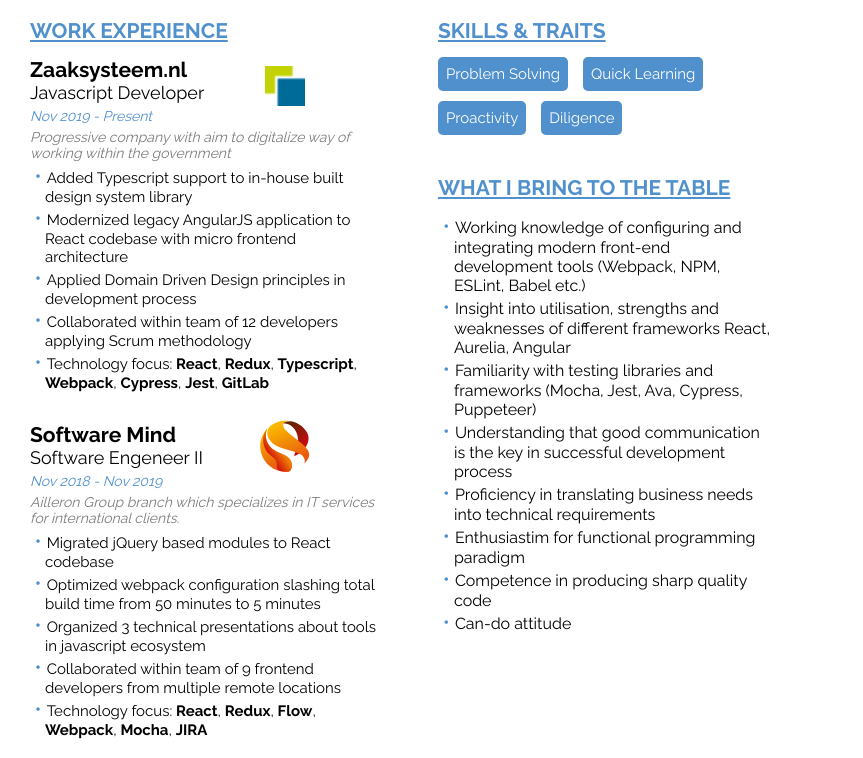
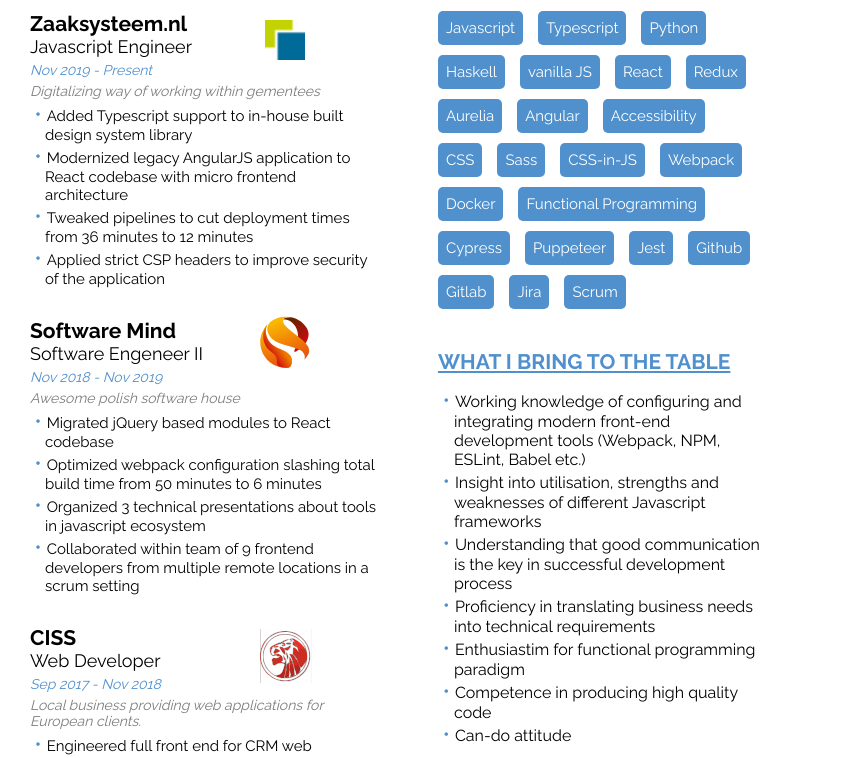
Before and after one commit to smuszel/resume, a website built with webpack: page index.html in a window 1280 px wide. Shown: the part 208-966 px from the top of the page, without its empty margins (0-863 px from the left). Built offline with nearby package versions, Linux system fonts and the light colour scheme.

Commit message:
update 2021

```diff
--- a/index.html
+++ b/index.html
@@ -8,9 +8,8 @@
 <body>
     <header>
         <h1>Stanisław Muszel</h1>
-        <h2>Front-end Developer</h2>
-        <p>Dedicated, hardworking and communicative developer with a strong background in building single page applications.
-            My contribution is valuable asset to the organization that I work for.
+        <!-- <h2>Front-end Developer</h2> -->
+        <p>Dedicated Javascript Engineer, 4 year background in building single page applications
         </p>
     </header>
 
@@ -37,15 +36,15 @@
                     <span class="i i-zs"></span>
                 </a>
                 <h4>Zaaksysteem.nl</h4>
-                <h5>Javascript Developer</h5>
+                <h5>Javascript Engineer</h5>
                 <p class="daterange">Nov 2019 - Present</p>
-                <p class="description">Progressive company with aim to digitalize way of working within the government</p>
+                <p class="description">Digitalizing way of working within gementees</p>
                 <ul class="keypoints">
                     <li>Added Typescript support to in-house built design system library</li>
                     <li>Modernized legacy AngularJS application to React codebase with micro frontend architecture</li>
-                    <li>Applied Domain Driven Design principles in development process</li>
-                    <li>Collaborated within team of 12 developers applying Scrum methodology</li>
-                    <li>Technology focus:
+                    <li>Tweaked pipelines to cut deployment times from 36 minutes to 12 minutes</li>
+                    <li>Applied strict CSP headers to improve security of the application</li>
+                    <!-- <li>Technology focus:
                         <strong>React</strong>,
                         <strong>Redux</strong>,
                         <strong>Typescript</strong>,
@@ -53,7 +52,7 @@
                         <strong>Cypress</strong>,
                         <strong>Jest</strong>,
                         <strong>GitLab</strong>
-                    </li>
+                    </li> -->
                 </ul>
                 <a href="https://softwaremind.com/" rel="noopener noreferrer" target="_blank">
                     <span class="i i-softwaremind"></span>
@@ -63,20 +62,20 @@
                 <h4>Software Mind</h4>
                 <h5>Software Engeneer II</h5>
                 <p class="daterange">Nov 2018 - Nov 2019</p>
-                <p class="description">Ailleron Group branch which specializes in IT services for international clients.</p>
+                <p class="description">Awesome polish software house</p>
                 <ul class="keypoints">
                     <li>Migrated jQuery based modules to React codebase</li>
-                    <li>Optimized webpack configuration slashing total build time from 50 minutes to 5 minutes</li>
+                    <li>Optimized webpack configuration slashing total build time from 50 minutes to 6 minutes</li>
                     <li>Organized 3 technical presentations about tools in javascript ecosystem</li>
-                    <li>Collaborated within team of 9 frontend developers from multiple remote locations</li>
-                    <li>Technology focus:
+                    <li>Collaborated within team of 9 frontend developers from multiple remote locations in a scrum setting</li>
+                    <!-- <li>Technology focus:
                         <strong>React</strong>,
                         <strong>Redux</strong>,
                         <strong>Flow</strong>,
                         <strong>Webpack</strong>,
                         <strong>Mocha</strong>,
                         <strong>JIRA</strong>
-                    </li>
+                    </li> -->
                 </ul>
             </article>
             <article>
@@ -86,42 +85,61 @@
                 <h4>CISS</h4>
                 <h5>Web Developer</h5>
                 <p class="daterange">Sep 2017 - Nov 2018</p>
-                <p class="description">Local business providing web applications for various European clients.</p>
+                <p class="description">Local business providing web applications for European clients.</p>
                 <ul class="keypoints">
                     <li>Engineered full front end for CRM web application</li>
                     <li>Connecting to the restful API conforming to JSON:API specification</li>
                     <li>Onboarded other web developer into the team</li>
                     <li>Collaborated with web designer and backed developer</li>
-                    <li>Technology focus:
+                    <!-- <li>Technology focus:
                         <strong>Aurelia</strong>,
                         <strong>Angular</strong>,
                         <strong>Typescript</strong>,
                         <strong>GitLab</strong>
-                    </li>
+                    </li> -->
                 </ul>
             </article>
         </section>
 
         <section class="contents contents-right">
             <article>
-                <h3>Skills & Traits</h3>
+                <h3>Technology Focus</h3>
                 <ul class="general-skills">
-                    <div>Problem Solving</div>
-                    <div>Quick Learning</div>
-                    <div>Proactivity</div>
-                    <div>Diligence</div>
+                    <div>Javascript</div>
+                    <div>Typescript</div>
+                    <div>Python</div>
+                    <div>Haskell</div>
+                    <div>vanilla JS</div>
+                    <div>React</div>
+                    <div>Redux</div>
+                    <div>Aurelia</div>
+                    <div>Angular</div>
+                    <div>Accessibility</div>
+                    <div>CSS</div>
+                    <div>Sass</div>
+                    <div>CSS-in-JS</div>
+                    <div>Webpack</div>
+                    <div>Docker</div>
+                    <div>Functional Programming</div>
+                    <div>Cypress</div>
+                    <div>Puppeteer</div>
+                    <div>Jest</div>
+                    <div>Github</div>
+                    <div>Gitlab</div>
+                    <div>Jira</div>
+                    <div>Scrum</div>
+                    <!-- <div>Kanban</div> -->
                 </ul>
             </article>
             <article>
                 <h3>What I bring to the table</h3>
                 <ul>
                     <li>Working knowledge of configuring and integrating modern front-end development tools (Webpack, NPM, ESLint, Babel etc.)</li>
-                    <li>Insight into utilisation, strengths and weaknesses of different frameworks React, Aurelia, Angular</li>
-                    <li>Familiarity with testing libraries and frameworks (Mocha, Jest, Ava, Cypress, Puppeteer)</li>
+                    <li>Insight into utilisation, strengths and weaknesses of different Javascript frameworks</li>
                     <li>Understanding that good communication is the key in successful development process</li>
                     <li>Proficiency in translating business needs into technical requirements</li>
                     <li>Enthusiastim for functional programming paradigm</li>
-                    <li>Competence in producing sharp quality code</li>
+                    <li>Competence in producing high quality code</li>
                     <li>Can-do attitude</li>
                 </ul>
             </article>
```
Also changed, not shown: 1 other file.
